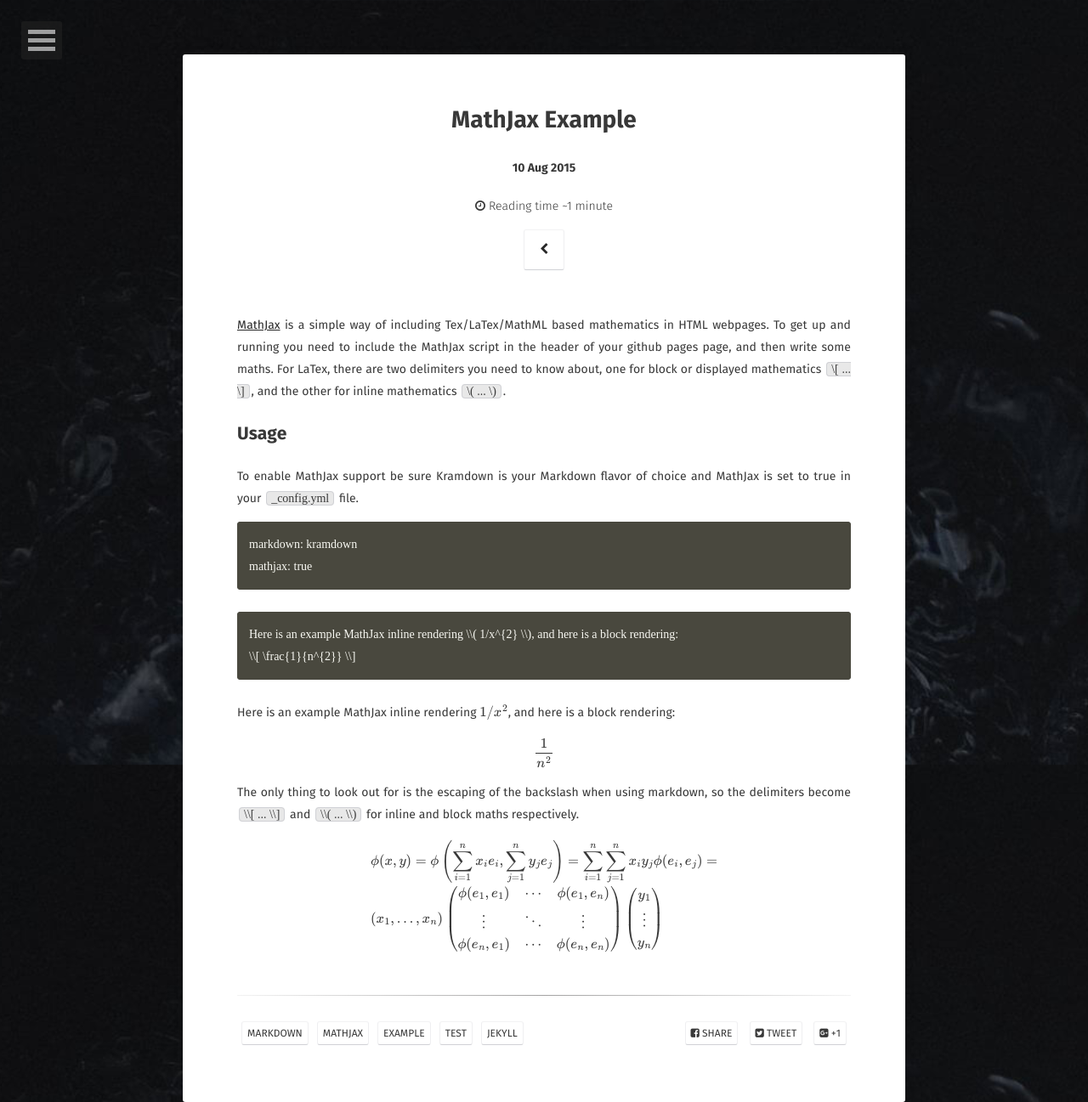
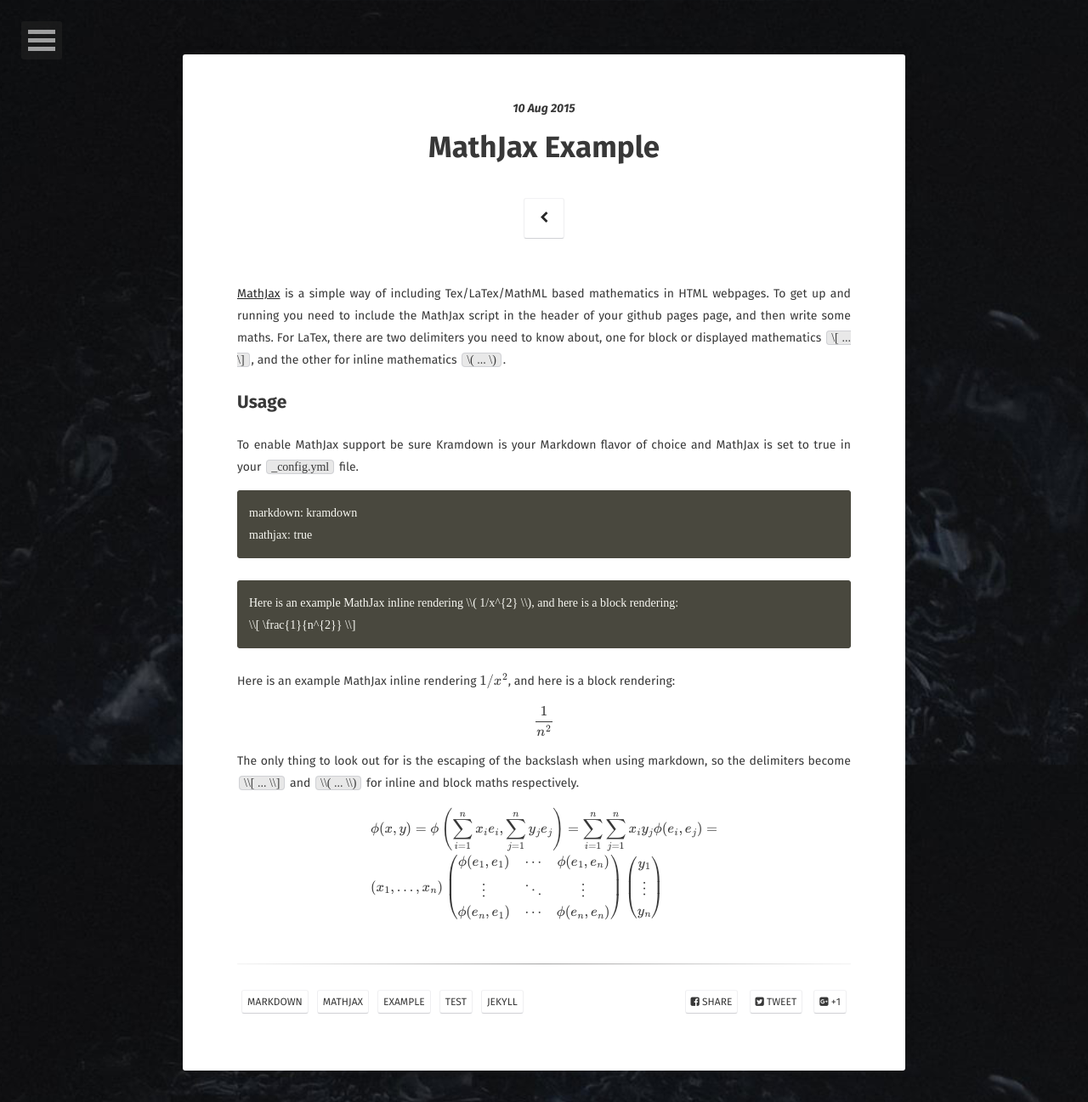
Before and after one commit to Fathoni17/fathoni17.github.io, a Jekyll site: the page built from _posts/2015-08-10-mathjax-example.md, in a window 1280 px wide. Shown: the whole page at 85% size. Built offline with Jekyll 4.4.1, drawn with Linux system fonts in a browser that asks for light colours; some web fonts are replaced; formulas are drawn with MathJax 3.

Commit message:
Update navigation and post css

```diff
--- a/_config.yml
+++ b/_config.yml
@@ -36,31 +36,15 @@
   #verify:
   #ad-client:
   #ad-slot:
-#bing-verify:
 email:              muh.fathoni77@yahoo.co.id
-#github-url:         username
+github-url:         fathoni17
 #stackoverflow:     123456/username   from a "http://stackoverflow.com/users/123456/username" link
 linkedin:           fathoni17
-#xing:              username
 instagram:          mfathonin
 facebook:           fathoni17
-twitter:            fathoni17
-#lastfm:            username
-#tumblr:            username
-#medium:            '@username'
-#pinterest:         username
-#foursquare:        username
-#steam:              username
-#dribbble:          username
+#twitter:            fathoni17
 #youtube:           username
 #youtube-channel:   channel
-#soundcloud:        username
-#weibo:             username
-#flickr:            username
-#codepen:           username
-#keybase:           username
-#xmpp:              username@server.com
-#hackernews:        username
 
 # Gems
 gems:
--- a/_includes/nav.html
+++ b/_includes/nav.html
@@ -7,29 +7,28 @@
 				<ul class="dl-submenu">
 					<li>
 						<img src="{{ site.url }}/{{ site.logo }}" alt="{{ site.title }} photo" class="author-photo">
-						<h4>{{ site.title }}</h4>
+						<center>
+                        <h4>{{ site.title }}</h4>
 						<p>{{ site.description }}</p>
+                    </center>
 					</li>
 					<li><center><a href="{{ site.url }}/about/">
                         <span class="btn btn-inverse">Show More</span>
                     </a></center></li>
-					{% if site.email %}<li>
-                        <a href="mailto:{{ site.email }}" target="_blank" rel="noopener noreferrer"><i class="fa fa-fw fa-envelope-square"></i> Email</a>
+                    {% if site.instagram %}<li>
+                        <a href="http://instagram.com/{{ site.instagram }}" target="_blank" rel="noopener noreferrer"><i class="fa fa-fw fa-instagram"></i> Instagram</a>
                     </li>{% endif %}
-                    {% if site.twitter %}<li>
-                        <a href="http://twitter.com/{{ site.twitter }}" target="_blank" rel="noopener noreferrer"><i class="fa fa-fw fa-twitter-square"></i> Twitter</a>
+                    {% if site.linkedin %}<li>
+                        <a href="http://linkedin.com/in/{{ site.linkedin }}" target="_blank" rel="noopener noreferrer"><i class="fa fa-fw fa-linkedin-square"></i> LinkedIn</a>
+                    </li>{% endif %}
+                    {% if site.github-url %}<li>
+                        <a href="http://github.com/{{ site.github-url }}" target="_blank" rel="noopener noreferrer"><i class="fa fa-fw fa-github"></i> Github</a>
                     </li>{% endif %}
                     {% if site.facebook %}<li>
                         <a href="http://facebook.com/{{ site.facebook }}" target="_blank" rel="noopener noreferrer"><i class="fa fa-fw fa-facebook-square"></i> Facebook</a>
                     </li>{% endif %}
-                    {% if site.linkedin %}<li>
-                        <a href="http://linkedin.com/in/{{ site.linkedin }}" target="_blank" rel="noopener noreferrer"><i class="fa fa-fw fa-linkedin-square"></i> LinkedIn</a>
-                    </li>{% endif %}
-                    {% if site.instagram %}<li>
-                        <a href="http://instagram.com/{{ site.instagram }}" target="_blank" rel="noopener noreferrer"><i class="fa fa-fw fa-instagram"></i> Instagram</a>
-                    </li>{% endif %}
-                    {% if site.github-url %}<li>
-                        <a href="http://github.com/{{ site.github-url }}" target="_blank" rel="noopener noreferrer"><i class="fa fa-fw fa-github"></i> Github</a>
+                    {% if site.twitter %}<li>
+                        <a href="http://twitter.com/{{ site.twitter }}" target="_blank" rel="noopener noreferrer"><i class="fa fa-fw fa-twitter-square"></i> Twitter</a>
                     </li>{% endif %}
                     {% if site.stackoverflow %}<li>
                         <a href="http://stackoverflow.com/users/{{ site.stackoverflow }}" target="_blank" rel="noopener noreferrer"><i class="fa fa-fw fa-stack-overflow"></i> StackOverflow</a>
@@ -40,9 +39,12 @@
                     {% if site.youtube-channel %}<li>
                         <a href="https://youtube.com/channel/{{ site.youtube-channel }}" target="_blank" rel="noopener noreferrer"><i class="fa fa-fw fa-youtube"></i> Youtube</a>
                     </li>{% endif %}
-				</ul><!-- /.dl-submenu -->
-			</li>
-			{% for link in site.data.navigation %}
+					{% if site.email %}<li>
+                        <a href="mailto:{{ site.email }}" target="_blank" rel="noopener noreferrer"><i class="fa fa-fw fa-envelope-square"></i> Email</a>
+                    </li>{% endif %}
+                </ul><!-- /.dl-submenu -->
+            </li>
+            {% for link in site.data.navigation %}
 		    {% if link.url contains 'http' %}
 		        {% assign domain = '' %}
 	        {% else %}
--- a/_includes/social-links.html
+++ b/_includes/social-links.html
@@ -1,12 +1,12 @@
                     <hr class="hr-line">
                     <h3 class="title" style="font-size:30px;">
                         {% if site.email %}<a class="social-btn" href="mailto:{{ site.email }}" target="_blank" rel="noopener noreferrer"><i class="fa fa-fw fa-envelope-square"></i></a>{% endif %}
-                        {% if site.twitter %}<a class="social-btn" href="http://twitter.com/{{ site.twitter }}" target="_blank" rel="noopener noreferrer"><i class="fa fa-fw fa-twitter-square"></i></a>{% endif %}
-                        {% if site.facebook %}<a class="social-btn" href="http://facebook.com/{{ site.facebook }}" target="_blank" rel="noopener noreferrer"><i class="fa fa-fw fa-facebook-square"></i></a>{% endif %}
+                        {% if site.instagram %}<a class="social-btn" href="http://instagram.com/{{ site.instagram }}" target="_blank" rel="noopener noreferrer"><i class="fa fa-fw fa-instagram"></i></a>{% endif %}
                         {% if site.linkedin %}<a class="social-btn" href="http://linkedin.com/in/{{ site.linkedin }}" target="_blank" rel="noopener noreferrer"><i class="fa fa-fw fa-linkedin-square"></i></a>{% endif %}
-                        {% if site.instagram %}<a class="social-btn" href="http://instagram.com/{{ site.instagram }}" target="_blank" rel="noopener noreferrer"><i class="fa fa-fw fa-instagram"></i></a>{% endif %}
                         {% if site.github-url %}<a class="social-btn" href="http://github.com/{{ site.github-url }}" target="_blank" rel="noopener noreferrer"><i class="fa fa-fw fa-github"></i></a>{% endif %}
                         {% if site.stackoverflow %}<a class="social-btn" href="http://stackoverflow.com/users/{{ site.stackoverflow }}" target="_blank" rel="noopener noreferrer"><i class="fa fa-fw fa-stack-overflow"></i></a>{% endif %}
                         {% if site.youtube %}<a class="social-btn" href="https://youtube.com/user/{{ site.youtube }}" target="_blank" rel="noopener noreferrer"><i class="fa fa-fw fa-youtube-square"></i></a>{% endif %}
                         {% if site.youtube-channel %}<a class="social-btn" href="https://youtube.com/channel/{{ site.youtube-channel }}" target="_blank" rel="noopener noreferrer"><i class="fa fa-fw fa-youtube"></i></a>{% endif %}
+                        {% if site.facebook %}<a class="social-btn" href="http://facebook.com/{{ site.facebook }}" target="_blank" rel="noopener noreferrer"><i class="fa fa-fw fa-facebook-square"></i></a>{% endif %}
+                        {% if site.twitter %}<a class="social-btn" href="http://twitter.com/{{ site.twitter }}" target="_blank" rel="noopener noreferrer"><i class="fa fa-fw fa-twitter-square"></i></a>{% endif %}
                   </h3>
--- a/_layouts/post.html
+++ b/_layouts/post.html
@@ -16,18 +16,18 @@
         <div class="wrapper animated fadeIn">
             <div class="content">
                 <div class="post-title {% if page.feature %} feature {% endif %}">
-                    <h1>{{ page.title }}</h1>
-                    <h4>{{ page.date | date_to_string }}</h4>
-                    {% if site.reading_time %}
+                    <h4 style="margin-bottom: 0px;"><i>{{ page.date | date_to_string }}</i></h4>
+                    <h1 style="margin-top: 0px; padding-top: 0px; font-size: 2.5em;">{{ page.title }}</h1>
+                    <!-- {% if site.reading_time %}
                     <p class="reading-time">
                       <i class="fa fa-clock-o"></i>
                       {% include read-time.html %}
-                    </p><!-- /.entry-reading-time -->
-                    {% endif %}
+                    </p><!- - /.entry-reading-time - ->
+                    {% endif %} -->
                     {% if page.project %}
-                    <a class="btn zoombtn" href="{{site.url}}/projects/">
+                    <a class="btn zoombtn btn-nav-back" href="{{site.url}}/projects/">
                     {% else %}
-                    <a class="btn zoombtn" href="{{site.url}}/blog/">
+                    <a class="btn zoombtn btn-nav-back" href="{{site.url}}/blog/">
                     {% endif %}
                         <i class="fa fa-chevron-left"></i>
                     </a>
--- a/_sass/elements.scss
+++ b/_sass/elements.scss
@@ -22,7 +22,7 @@
 	@include font-rem(14);
 	margin: 4px auto;
 	@extend %btnextend;
-	&.btn-success {
+	  &.btn-success {
       background-color: $success;
       color: $white;
       border-color: $success;
@@ -70,6 +70,9 @@
         color: $info;
       }
     }
+}
+.btn-nav-back{
+
 }
 .title .btn {
     margin: 10px;
@@ -193,7 +196,7 @@
 
 // go up button
 .goup-container {
-    border-radius: 3px !important;
+    border-radius: 50% !important;
     border-color: rgba($color_mercury,0.5) rgba($color_bon_jour,0.5) $color_mischka !important;
     border: 1px solid;
 	@media #{$small} {
```
